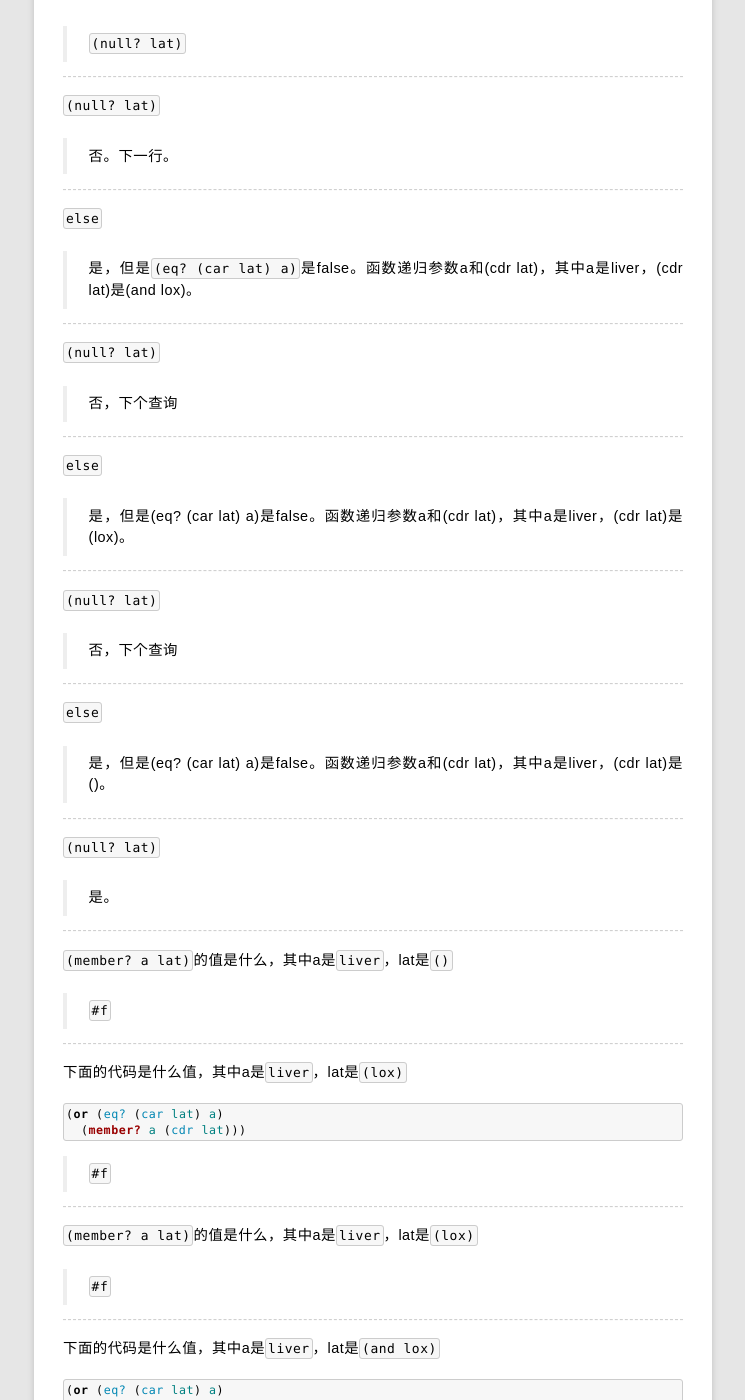
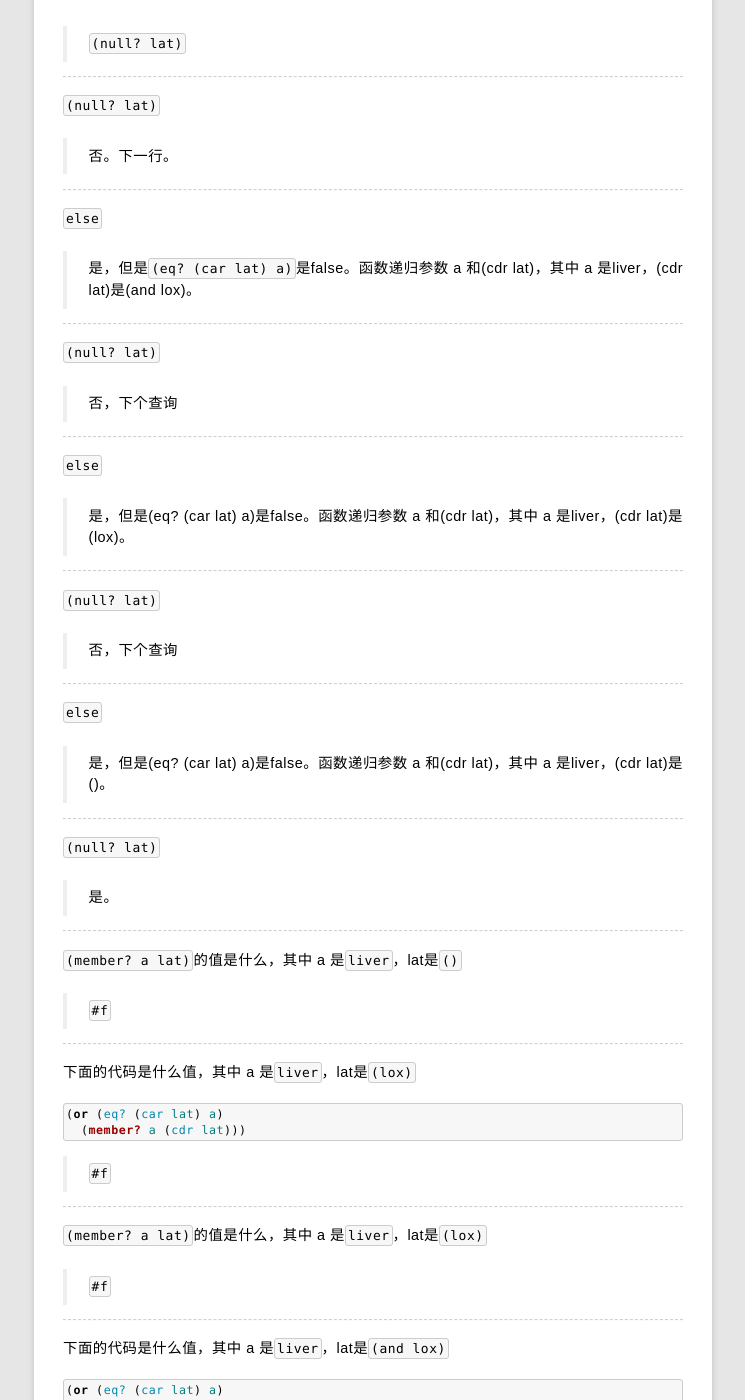
Before and after one commit to rhuichao/uternet.github.io, a Jekyll site: the page built from TLS/02.md, in a window 1280 px wide and 1400 px high, scrolled down 13078 px. Shown: the whole window, without its empty margins (267-1012 px from the left). Built offline with Jekyll 4.4.1, drawn with Linux system fonts in a browser that asks for light colours; some web fonts are replaced; Markdown is read by kramdown in place of the engine named in the settings; some of the changed text lies outside the part shown.

Commit message:
new document posted

````diff
--- a/TLS/02.md
+++ b/TLS/02.md
@@ -4,14 +4,14 @@ title:  这样做，再来一次，再来一次
 ---
 
 ------------
-假设l是 `(Jack Sprat could eat no chicken fat)`
+假设 l 是 `(Jack Sprat could eat no chicken fat)`
 那么 `(lat? l)`是真还是假
 
 >真。因为每个list表l中的 S-expression 都是atom原子。
 
 ------------
 
-假设l是 `((Jack) Sprat could eat no chicken fat)`
+假设 l 是 `((Jack) Sprat could eat no chicken fat)`
 那么 `(lat? l)`是真还是假
 
 >假。因为(car l)是一个list。
@@ -19,14 +19,14 @@ title:  这样做，再来一次，再来一次
 ------------
 
 
-假设l是 `(Jack (Sprat could) eat no chicken fat)`
+假设 l 是 `(Jack (Sprat could) eat no chicken fat)`
 那么 `(lat? l)`是真还是假
 
 >假。因为list表l的其中一个 S-expression 不是list。
 
 ------------
 
-假设l是`()`，(lat? l)是真还是假
+假设 l 是`()`，(lat? l)是真还是假
 
 >真。因为list表l中没有list表。
 
@@ -57,7 +57,7 @@ car cdr cons null? atom? 和eq?
      (else #f))))
 ```
 
-假设l是 `(bacon and eggs)`，那么`(lat? l)`是什么
+假设 l 是 `(bacon and eggs)`，那么`(lat? l)`是什么
 
 >\#t——真——因为l是一个lat
 >注：Lisp中：
@@ -89,10 +89,10 @@ car cdr cons null? atom? 和eq?
 
 ------------
 
-cond行
+cond 行
 `((null?l) #t)`
 是什么意思
-其中l是 `(bacon and eggs)`
+其中 l 是 `(bacon and eggs)`
 
 >(null? l) 查询参数l是否是null。如果是，则是真；否则为假，cond执行下一个查询。
 
@@ -105,7 +105,7 @@ cond行
 ------------
 
 下面这行是什么意思
-其中l是`(bacon and eggs)`
+其中 l 是`(bacon and eggs)`
 `((atom? (car l)) (lat? (cdr l)))`
 
 >(atom? (car l))询问list表l的第一个 S-expression 是否是atom。如果(car l)是一个atom原子，那么我们要知道l的其余组成部分是否是atom原子。如果(car l)不是atom原子，我们询问下一个查询。在当前情况下(car l)是一个atom原子，所以值由函数(lat? (cdr l))决定。
@@ -120,7 +120,7 @@ cond行
 
 现在lat?的参数l是什么
 
->现在的l是(cdr l)，也就是(and eggs)
+>现在的 l 是(cdr l)，也就是 (and eggs)
 
 ------------
 
@@ -144,7 +144,7 @@ cond行
 
 ------------
 
-下面这行是什么意思，其中l是`(and eggs)`
+下面这行是什么意思，其中 l 是`(and eggs)`
 `((atom? (car l)) (lat? (cdr l)))`
 
 >`(atom? (car l))`询问list表l的第一个 S-expression 是否是atom。如果(car l)是一个atom原子，那么我们要知道l的其余组成部分是否是atom原子。如果(car l)不是atom原子，我们询问下一个查询。在当前情况下(car l)是一个atom原子。
@@ -179,7 +179,7 @@ cond行
 ------------
 
 
-下面这行是什么意思，其中l是`(and eggs)`
+下面这行是什么意思，其中 l 是`(and eggs)`
 `((atom? (car l)) (lat? (cdr l)))`
 
 >(atom? (car l))询问list表l的第一个 S-expression 是否是atom。r如果(car l)是一个atom原子，那么我们要知道l的其余组成部分是否是atom原子。如果(car l)不是atom原子，我们询问下一个查询。在当前情况下(car l)是一个atom原子，所以再一次我们查询(lat? (cdr l))。
@@ -203,11 +203,11 @@ cond行
 下面这行是什么意思，其中l现在是 `()`
 `((null? l) #t)`
 
->(null? l) 查询参数l是否是null。如果是，则是#t真；否则cond执行下一个查询。此情况下，l是空表()，所以(lat? l)是#t真，其中l是(bacon and eggs)。
+>(null? l) 查询参数l是否是null。如果是，则是#t真；否则cond执行下一个查询。此情况下，l是空表()，所以(lat? l)是#t真，其中 l 是(bacon and eggs)。
 
 ------------
 
-还记得(lat? l)的查询吗
+还记得 (lat? l) 的查询吗
 
 >记不得了吧?
 >当l为(bacon and eggs)时，操作(lat? l)的值为#t
@@ -246,7 +246,7 @@ cond行
 ------------
 
 `((null? l) #t)`是什么意思
-其中l是 `(bacon (and eggs))`
+其中 l 是 `(bacon (and eggs))`
 
 >(null? l) 查询参数l是否是null。如果是，则是真；否则为假，cond执行下一个查询。此情况下，l非空，进行下一个查询。
 
@@ -258,7 +258,7 @@ cond行
 
 ------------
 
-下面这行是什么意思，其中l是`(bacon (and eggs))`
+下面这行是什么意思，其中 l 是`(bacon (and eggs))`
 `((atom? (car l)) (lat? (cdr l)))`
 
 >(atom? (car l))询问list表l的第一个 S-expression 是否是atom。如果(car l)是一个atom原子，那么我们要知道l的其余组成部分是否是atom原子。如果(car l)不是atom原子，我们询问下一个查询。在当前情况下(car l)是一个atom原子，所以我们查询list表l的剩余部分看是否都是原子。
@@ -286,7 +286,7 @@ cond行
 
 ------------
 
-下面这行是什么意思，其中l是`((and eggs))`
+下面这行是什么意思，其中 l 是`((and eggs))`
 `((atom? (car l)) (lat? (cdr l)))`
 
 >(atom? (car l))询问list表l的第一个 S-expression 是否是atom。如果(car l)是一个atom原子，那么我们要知道l的其余组成部分是否是atom原子。如果(car l)不是atom原子，我们询问下一个查询。在当前情况下(car l)不是一个atom原子，进行下一个查询。
@@ -346,27 +346,27 @@ else
 ------------
 
 
-你能描述一下我们如何得出`(lat? l)` 是 #f的，其中l是`(baco (and eggs))`
+你能描述一下我们如何得出`(lat? l)` 是 #f的，其中 l 是`(baco (and eggs))`
 
 >一种解释是
 >“(lat? l)查询参数中的每一项是否是原子。如果在发现一个list之前就结束，那么值是#t。如果如这个例子(bacon (and eggs))中它找到一个list，那么(lat? l)的值就是#f”
 
 ------------
 
-问`(or (null? l1) (atom? l2))`是真还是假， 其中l1是`()`，l2是`(d e f g)`
+问`(or (null? l1) (atom? l2))`是真还是假， 其中 l1 是`()`， l2 是`(d e f g)`
 
 >真，因为(null? l1)是真。
 
 ------------
 
 
-问`(or (null? l1) (null? l2))`是真还是假， 其中l1是`(a b c)`，l2是`()`
+问`(or (null? l1) (null? l2))`是真还是假， 其中 l1 是`(a b c)`， l2 是`()`
 
 >真，因为(null? l2)是真。
 
 ------------
 
-问(or (null? l1) (null? l2))是真还是假， 其中l1是(a b c)，l2是(atom)
+问(or (null? l1) (null? l2))是真还是假， 其中 l1 是(a b c)， l2 是(atom)
 
 >假，因为无论(null? l1)还是(null? l2))是都是假。
 
@@ -378,13 +378,13 @@ else
 
 ------------
 
-问a是否是lat的一个成员，其中a是`tea`，lat是`(coffee tea or milk)`
+问 a 是否是lat的一个成员，其中 a 是`tea`，lat是`(coffee tea or milk)`
 
 >真。
 
 ------------
 
-问`(member? a lat)` 是真还是假，其中a是`poached`，lat是`(fried eggs and scrambled eggs)`
+问`(member? a lat)` 是真还是假，其中 a 是`poached`，lat是`(fried eggs and scrambled eggs)`
 
 >假。
 
@@ -401,7 +401,7 @@ else
                 (member? a (cdr lat)))))))
 ```
 
-问`(member? a lat)`是什么 其中a是`meat`，lat是`(mashed potatoes and meat gravy)`
+问`(member? a lat)`是什么 其中 a 是`meat`，lat是`(mashed potatoes and meat gravy)`
 
 >真 #t,因为atom原子meat是lat中的一个原子。
 
@@ -470,7 +470,7 @@ else真的是一个查询吗
 ------------
 
 
-问a是`meat`，lat是`(mashed potatoes and meat gravy)`时
+问 a 是`meat`，lat是`(mashed potatoes and meat gravy)`时
 
     (or (eq? (car lat) a)
         (member? a (cdr lat))))
@@ -481,7 +481,7 @@ else真的是一个查询吗
 
 ------------
 
-问a是`meat`，lat是`(mashed potatoes and meat gravy)`时
+问 a 是`meat`，lat是`(mashed potatoes and meat gravy)`时
 `(eq? (car lat) a)`是真还是假
 
 >假。
@@ -524,7 +524,7 @@ else真的是一个查询吗
     (or (eq? (car lat) a)
         (member? a (cdr lat))))
 
->找出a是否与lat的car是eq?相同或者递归查找a是否是lat的cdr中的成员。
+>找出 a 是否与lat的car是eq?相同或者递归查找 a 是否是lat的cdr中的成员。
 
 ------------
 
@@ -542,7 +542,7 @@ else真的是一个查询吗
 
 现在member的参数是什么
 
->a是`meat`，lat是`(and meat gravy)`
+> a 是`meat`，lat是`(and meat gravy)`
 
 ------------
 
@@ -573,26 +573,26 @@ else真的是一个查询吗
 
 ------------
 
-`(member? a lat)`的值是什么，其中a是`meat`，lat是`(meat gravy)`
+`(member? a lat)`的值是什么，其中 a 是`meat`，lat是`(meat gravy)`
 
 >\#t
 
 ------------
 
 
-`(member? a lat)`的值是什么，其中a是`meat`，lat是`(and meat gravy)`
+`(member? a lat)`的值是什么，其中 a 是`meat`，lat是`(and meat gravy)`
 
 >\#t
 
 ------------
 
-`(member? a lat)`的值是什么，其中a是`meat`，lat是`(potatoes and meat gravy)`
+`(member? a lat)`的值是什么，其中 a 是`meat`，lat是`(potatoes and meat gravy)`
 
 >\#t
 
 ------------
 
-`(member? a lat)`的值是什么，其中a是`meat`，lat是`(mashed potatoes and meat gravy)`
+`(member? a lat)`的值是什么，其中 a 是`meat`，lat是`(mashed potatoes and meat gravy)`
 
 >\#t
 
@@ -601,7 +601,7 @@ else真的是一个查询吗
 为了确保你的确会了，让我们快速的再来一次
 `(member? a lat)`的值是什么，
 
-其中a是`meat`，
+其中 a 是`meat`，
 lat是`(mashed potatoes and meat gravy)`
 
 >\#t
@@ -636,7 +636,7 @@ lat是`(mashed potatoes and meat gravy)`
 
 下个查询是什么
 
->函数递归参数a和(cdr lat)，a是`meat`，(cdr lat)是`(potatoes and meat gravy)`。
+>函数递归参数 a 和(cdr lat)， a 是`meat`，(cdr lat)是`(potatoes and meat gravy)`。
 
 ------------
 
@@ -648,7 +648,7 @@ lat是`(mashed potatoes and meat gravy)`
 
 `else`
 
->是，但是`(eq? (car lat) a)` 为否。函数递归参数a和(cdr lat)，a为`meat`，(cdr lat)为`(and meat gravy)`
+>是，但是`(eq? (car lat) a)` 为否。函数递归参数 a 和(cdr lat)，a为`meat`，(cdr lat)为`(and meat gravy)`
 
 ------------
 
@@ -660,8 +660,8 @@ lat是`(mashed potatoes and meat gravy)`
 
 `else`
 
->是，但是`(eq? (car lat) a)`为否。函数递归参数a和(cdr lat)，
-a是`meat`，lat是`(meat gravy)`。
+>是，但是`(eq? (car lat) a)`为否。函数递归参数 a 和(cdr lat)，
+ a 是`meat`，lat是`(meat gravy)`。
 
 ------------
 
@@ -686,7 +686,7 @@ a是`meat`，lat是`(meat gravy)`。
 ------------
 
 
-`(member? a lat)`的值是什么，其中a是`liver`，lat是`(bagels and lox)`
+`(member? a lat)`的值是什么，其中 a 是`liver`，lat是`(bagels and lox)`
 
 >`#f`
 
@@ -706,7 +706,7 @@ a是`meat`，lat是`(meat gravy)`。
 
 `else`
 
->是，但是`(eq? (car lat) a)`是false。函数递归参数a和(cdr lat)，其中a是liver，(cdr lat)是(and lox)。
+>是，但是`(eq? (car lat) a)`是false。函数递归参数 a 和(cdr lat)，其中 a 是liver，(cdr lat)是(and lox)。
 
 ------------
 
@@ -718,7 +718,7 @@ a是`meat`，lat是`(meat gravy)`。
 
 `else`
 
->是，但是(eq? (car lat) a)是false。函数递归参数a和(cdr lat)，其中a是liver，(cdr lat)是(lox)。
+>是，但是(eq? (car lat) a)是false。函数递归参数 a 和(cdr lat)，其中 a 是liver，(cdr lat)是(lox)。
 
 ------------
 
@@ -731,7 +731,7 @@ a是`meat`，lat是`(meat gravy)`。
 
 `else`
 
->是，但是(eq? (car lat) a)是false。函数递归参数a和(cdr lat)，其中a是liver，(cdr lat)是()。
+>是，但是(eq? (car lat) a)是false。函数递归参数 a 和(cdr lat)，其中 a 是liver，(cdr lat)是()。
 
 ------------
 
@@ -741,14 +741,14 @@ a是`meat`，lat是`(meat gravy)`。
 
 ------------
 
-`(member? a lat)`的值是什么，其中a是`liver`，lat是`()`
+`(member? a lat)`的值是什么，其中 a 是`liver`，lat是`()`
 
 >`#f`
 
 ------------
 
 
-下面的代码是什么值，其中a是`liver`，lat是`(lox)`
+下面的代码是什么值，其中 a 是`liver`，lat是`(lox)`
 
 ```scheme
 (or (eq? (car lat) a)
@@ -759,14 +759,14 @@ a是`meat`，lat是`(meat gravy)`。
 
 ------------
 
-`(member? a lat)`的值是什么，其中a是`liver`，lat是`(lox)`
+`(member? a lat)`的值是什么，其中 a 是`liver`，lat是`(lox)`
 
 >`#f`
 
 ------------
 
 
-下面的代码是什么值，其中a是`liver`，lat是`(and lox)`
+下面的代码是什么值，其中 a 是`liver`，lat是`(and lox)`
 
 ```scheme
 (or (eq? (car lat) a)
@@ -777,14 +777,14 @@ a是`meat`，lat是`(meat gravy)`。
 
 ------------
 
-`(member? a lat)`的值是什么，其中a是`liver`，lat是`(and lox)`
+`(member? a lat)`的值是什么，其中 a 是`liver`，lat是`(and lox)`
 
 >`#f`
 
 ------------
 
 
-下面的代码是什么值，其中a是`liver`，lat是`(bagels and lox)`
+下面的代码是什么值，其中 a 是`liver`，lat是`(bagels and lox)`
 
     (or (eq? (car lat) a)
       (member? a (cdr lat)))
@@ -793,7 +793,7 @@ a是`meat`，lat是`(meat gravy)`。
 
 ------------
 
-`(member? a lat)`的值是什么，其中a是`liver`，lat是`(bagels and lox)`
+`(member? a lat)`的值是什么，其中 a 是`liver`，lat是`(bagels and lox)`
 
 >`#f`
 
````
Also changed, not shown: TLS/01.md (+2 -2 lines), TLS/03.md (+32 -32 lines).
